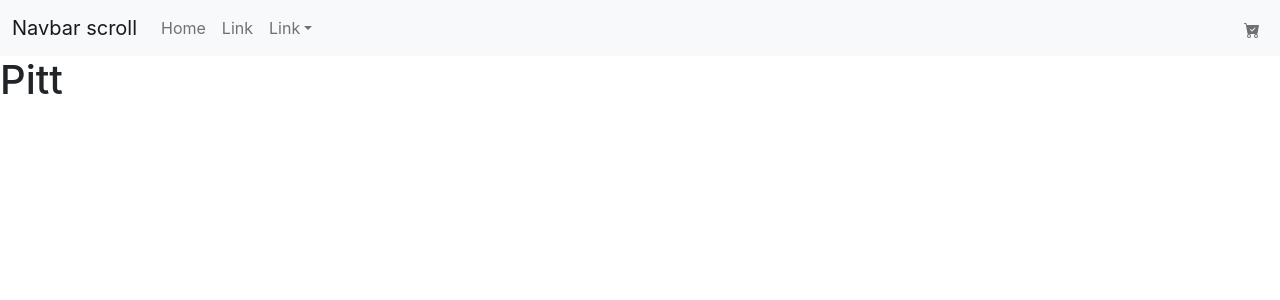
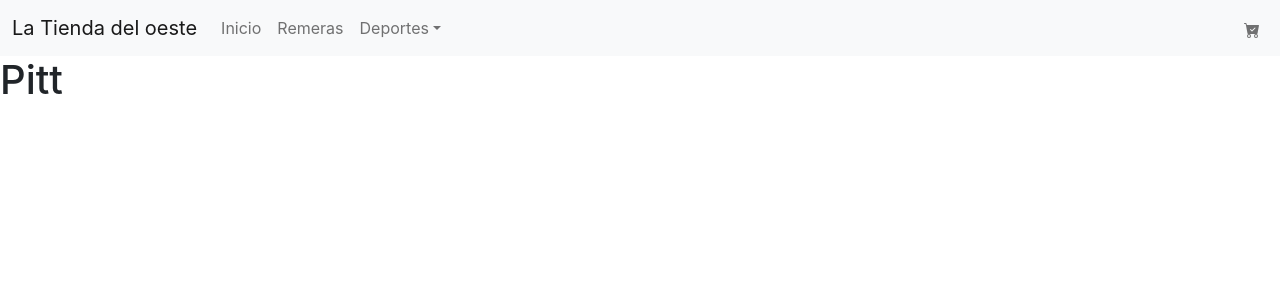
Before and after one commit to leandroprado88/NuevoRepoReact, a React (Create React App) app in the folder my-app/: page / in a window 1280 px wide. Shown: the top 300 px of the page. Built offline with nearby package versions, Linux system fonts and the light colour scheme.

Commit message:
Segunda Entrega

```diff
--- a/my-app/src/components/NavBar/NavBar.jsx
+++ b/my-app/src/components/NavBar/NavBar.jsx
@@ -9,7 +9,7 @@ const NavBar = ()=> {
     return (
     <Navbar bg="light" expand="lg">
     <Container fluid>
-      <Navbar.Brand href="#">Navbar scroll</Navbar.Brand>
+      <Navbar.Brand href="#">La Tienda del oeste</Navbar.Brand>
       <Navbar.Toggle aria-controls="navbarScroll" />
       <Navbar.Collapse id="navbarScroll">
         <Nav
@@ -17,14 +17,14 @@ const NavBar = ()=> {
           style={{ maxHeight: '100px' }}
           navbarScroll
         >
-          <Nav.Link href="#action1">Home</Nav.Link>
-          <Nav.Link href="#action2">Link</Nav.Link>
-          <NavDropdown title="Link" id="navbarScrollingDropdown">
-            <NavDropdown.Item href="#action3">Action</NavDropdown.Item>
-            <NavDropdown.Item href="#action4">Another action</NavDropdown.Item>
+          <Nav.Link href="#action1">Inicio</Nav.Link>
+          <Nav.Link href="#action2">Remeras</Nav.Link>
+          <NavDropdown title="Deportes" id="navbarScrollingDropdown">
+            <NavDropdown.Item href="#action3">Fútbol</NavDropdown.Item>
+            <NavDropdown.Item href="#action4">Running</NavDropdown.Item>
             <NavDropdown.Divider />
             <NavDropdown.Item href="#action5">
-              Something else here
+              Registrese
             </NavDropdown.Item>
           </NavDropdown>
         </Nav>
```
